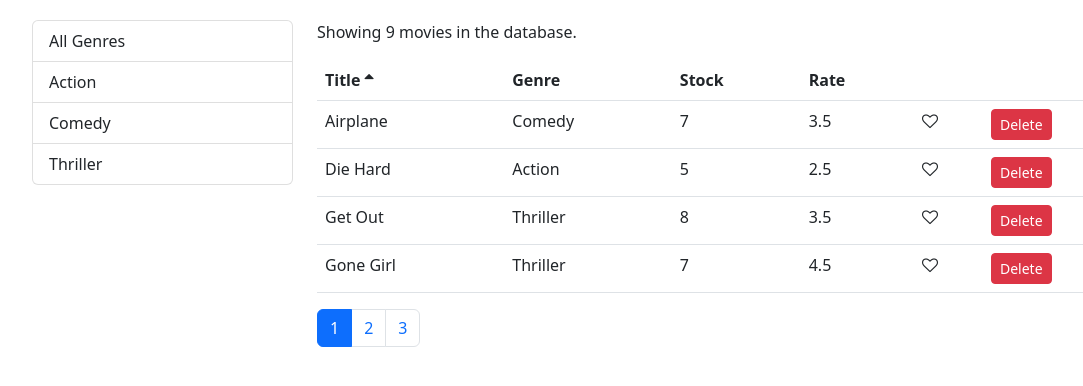
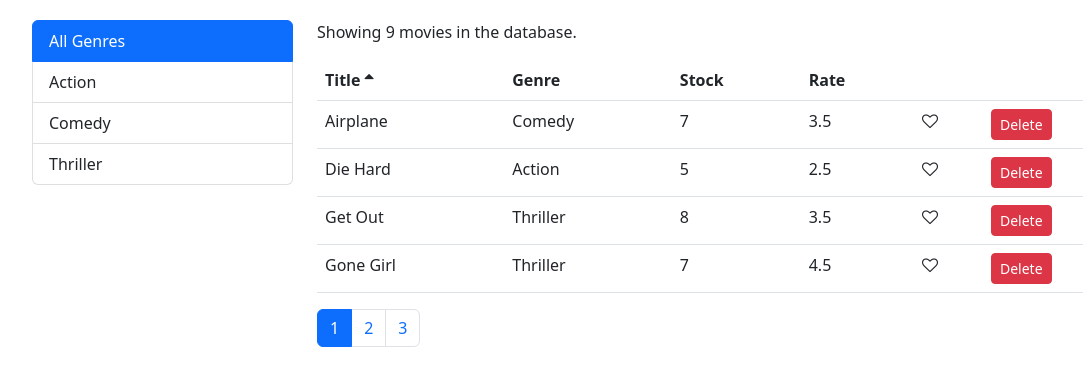
Before and after one commit to manijehshirzadeh/vidly, a React (Create React App) app: page / in a window 1280 px wide. Shown: the top 386 px of the page, without its empty margins (50-1133 px from the left). Built offline with nearby package versions, Linux system fonts and the light colour scheme.

Commit message:
Fixed the All Genres issue. Now on the first page load it will be pre-selected by default

```diff
--- a/src/components/common/listGroup.jsx
+++ b/src/components/common/listGroup.jsx
@@ -7,7 +7,6 @@ const ListGroup = ({
   selectedItem,
   onItemSelect,
 }) => {
-  console.log({ textProperty });
   return (
     <ul className="list-group">
       {items.map((item) => (
@@ -15,7 +14,9 @@ const ListGroup = ({
           onClick={() => onItemSelect(item)}
           key={item[valueProperty]}
           className={
-            item === selectedItem ? "list-group-item active" : "list-group-item"
+            item.name === selectedItem.name
+              ? "list-group-item active"
+              : "list-group-item"
           }
         >
           {item[textProperty]}
--- a/src/components/movies.jsx
+++ b/src/components/movies.jsx
@@ -14,10 +14,16 @@ class Movies extends Component {
     currentPage: 1,
     pageSize: 4,
     sortColumn: { path: "title", order: "asc" },
+    selectedGenre: null,
   };
+
   componentDidMount() {
     const genres = [{ _id: "", name: "All Genres" }, ...getGenres()];
-    this.setState({ movies: getMovies(), genres });
+    this.setState({
+      movies: getMovies(),
+      genres,
+      selectedGenre: { _id: "", name: "All Genres" },
+    });
   }
   handleDelete = (movie) => {
     const movies = this.state.movies.filter((m) => m._id !== movie._id);
@@ -68,7 +74,6 @@ class Movies extends Component {
   render() {
     const { length: count } = this.state.movies;
     const { pageSize, currentPage, sortColumn } = this.state;
-
     if (count === 0) return <p>There are no movies in the database.</p>;
 
     const { totalCount, data: movies } = this.getPagedData();
```
